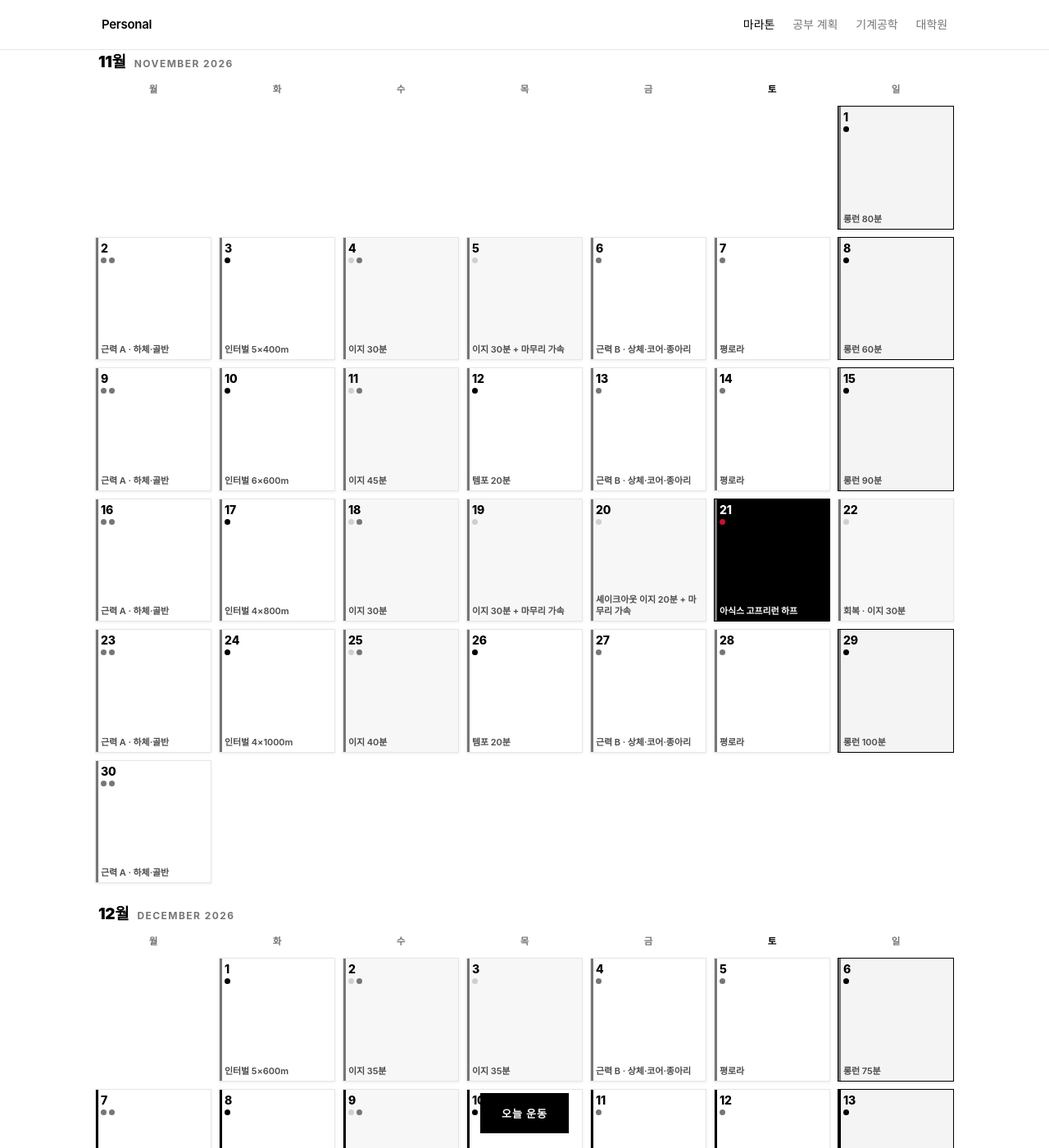
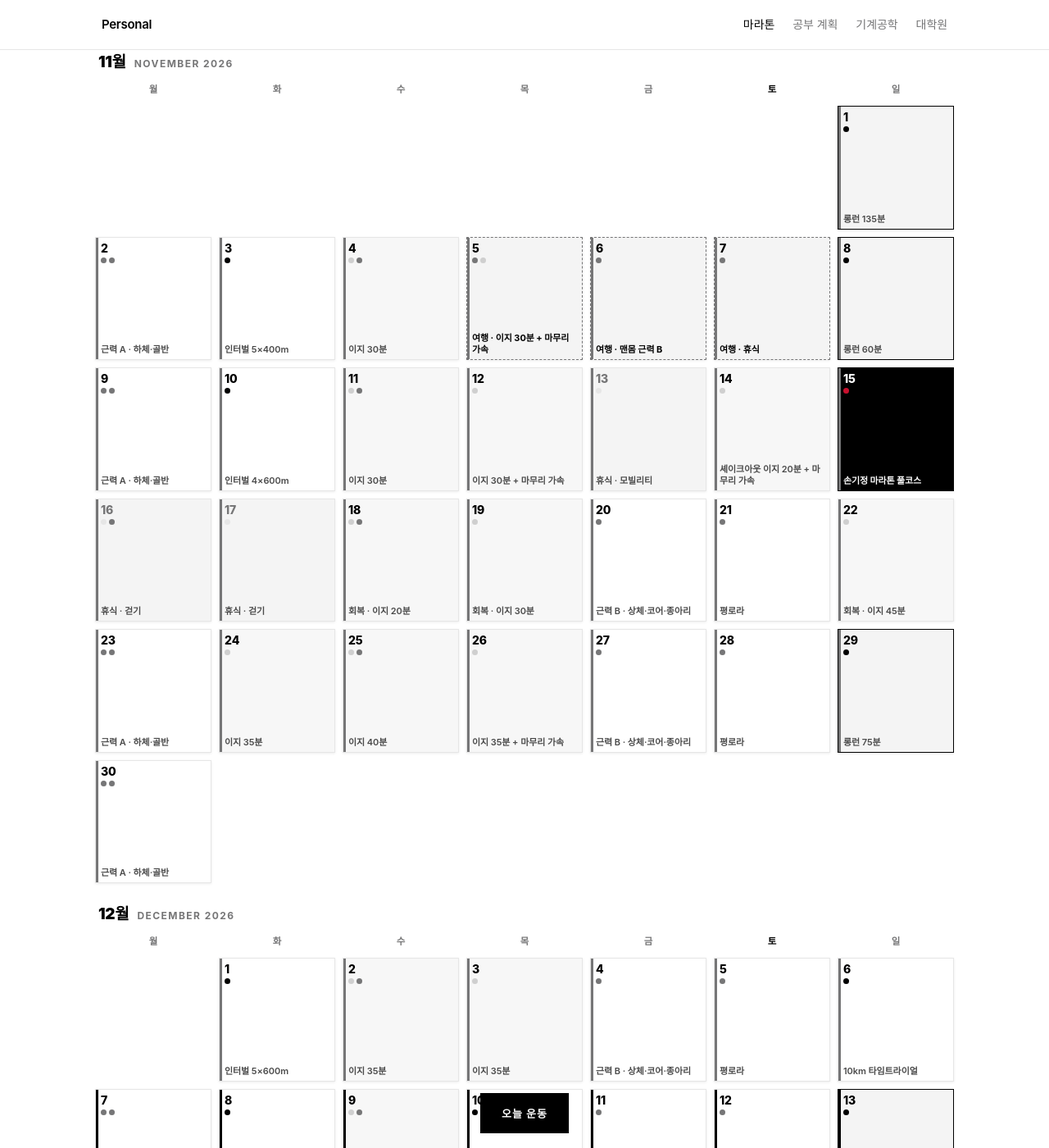
Before and after one commit to charach/legal-docs, a Jekyll site: the page personal/strength.html, which Jekyll copies as it is, in a window 1280 px wide and 1400 px high, scrolled down 1270 px. Shown: the whole window at 82% size. Built offline with Jekyll 4.4.1, drawn with Linux system fonts in a browser that asks for light colours; some web fonts are replaced; part of the change alters nothing that is shown; some of the changed text lies outside the part shown.

Commit message:
Marathon plan: replace 11/21 half with 11/15 Sohn Kee-chung full, add recovery weeks, 12/6 10K re-baseline and 11/5-8 trip week
Co-Authored-By: Claude Sonnet 5.5 <noreply@anthropic.com>

```diff
--- a/personal/strength.html
+++ b/personal/strength.html
@@ -389,7 +389,7 @@
 
   <div id="calendar"></div>
 
-  <p class="foot">날짜를 누르면 그날 운동이 열립니다. 모든 러닝 페이스는 위 <b>페이스 · 궤도</b> 버튼 안의 10km 기준에서 계산됩니다. 예정된 테스트는 없고, 대회를 뛰면 그 기록으로 코드의 기준 상수를 갱신합니다 — 기기마다 값이 달라지지 않게 이 페이지는 아무것도 저장하지 않습니다. 러닝 팝업마다 <b>트레드밀 속도·경사</b> 표가 붙어 있고(경사 1%는 야외 공기저항 보정값), <b>스트레칭 루틴</b>은 매일 같아서 맨 위 버튼에 한 번만 뒀습니다.<br>근력일이 <b>공휴일</b>이면 헬스장 휴무로 집 운동이 그날의 기본 계획이 됩니다.</p>
+  <p class="foot">날짜를 누르면 그날 운동이 열립니다. 모든 러닝 페이스는 위 <b>페이스 · 궤도</b> 버튼 안의 10km 기준에서 계산됩니다. 예정된 측정은 12/6 10km 한 번이고, 그 기록으로 코드의 기준 상수를 갱신합니다 — 기기마다 값이 달라지지 않게 이 페이지는 아무것도 저장하지 않습니다. 러닝 팝업마다 <b>트레드밀 속도·경사</b> 표가 붙어 있고(경사 1%는 야외 공기저항 보정값), <b>스트레칭 루틴</b>은 매일 같아서 맨 위 버튼에 한 번만 뒀습니다.<br>근력일이 <b>공휴일</b>이면 헬스장 휴무로 집 운동이 그날의 기본 계획이 됩니다.</p>
 </div>
 
 <button class="fab" id="fab">오늘 운동</button>
@@ -435,18 +435,44 @@ const TRIP = {
     extra:'<b>코스</b>: 호텔 → 완차이 해안 산책로(평지) 왕복. 대안은 빅토리아 공원 트랙. 어두우면 공원 쪽이 안전. 코스는 현지에서 확인.<br><b>더위</b>: 10월 홍콩은 습하다. 페이스는 표보다 10~20초 느리게, 심박 기준으로 편하게. 물 챙기기.<br>동적 7분 → 달리기 40분 → 정적 10분 = 약 1시간.' },
   '2026-10-18': { title:'귀국 · 저녁 가볍게', msg:'러닝은 하지 않음 (비행 후 다리 붓기). 롱런 50분은 건너뛰고 다음 주에 만회하지 않는다 — 1주차는 기초 단계.',
     am:['낮 · 귀국 이동','운동 없음.'], pm:'집 도착 후 <b>20~30분</b> — 걷기 10분 + 폼롤러 + 모빌리티. 땀 날 정도로 하지 않기.',
-    lines:['걷기 10분 + 폼롤러 + 모빌리티'], pre:'MOB', post:'ROLL', tag:'trip' }
+    lines:['걷기 10분 + 폼롤러 + 모빌리티'], pre:'MOB', post:'ROLL', tag:'trip' },
+  /* 11월 여행 11/5~8 — 헬스장·평로라 없음, 러닝은 가능. 풀코스 10~7일 전이라 빠진 운동을 러닝으로 메우지 않는다 */
+  '2026-11-05': { label:'11월 여행', title:'여행 · 이지 30분 + 마무리 가속', msg:'여행 첫날 아침 러닝. 풀코스 10일 전이라 계획 그대로 30분만 — 늘리지 않는다.',
+    am:['아침 · 여행지',null], pm:null, run:'E30+B', pre:'DYN', post:'STATIC', tag:'trip',
+    extra:'코스는 현지에서 정한다. 페이스는 표 범위 안에서 편하게 — 언덕이 있으면 페이스 대신 호흡 기준. 트레드밀 표는 쓰지 않는다.' },
+  '2026-11-06': { label:'11월 여행', title:'여행 · 맨몸 근력 B', msg:'헬스장이 없어 맨몸으로 한다. 디로드 주라 세트 2. 풀코스 9일 전이니 종아리·코어에 무리하지 않고, 안 맞으면 건너뛰어도 된다.',
+    am:['아침 · 숙소','맨몸 근력 B 6동작 · 세트 2 — 아래 목록'], pm:null, lines:['맨몸 근력 B 6동작 (아래 목록)'], str:'B', pre:'MOB', post:null, tag:'trip' },
+  '2026-11-07': { label:'11월 여행', title:'여행 · 휴식', msg:'평로라를 못 해서 쉰다. 풀코스 8일 전이라 대신 러닝을 넣지 않는다. 많이 걷는 날이면 그걸로 충분.',
+    am:['낮 · 여행','운동 없음. 걷고 난 뒤 종아리 폼롤러 정도.'], pm:null, lines:['운동 없음 · 걷기'], pre:null, post:'ROLL', tag:'trip' }
 };
 
-/* 11/21 아식스 고프리런 하프 — 6주차를 대회 주로 바꾼다. 일요일 롱런 95분은 하프가 대신하므로 만회하지 않는다 */
+/* 11/15 손기정 마라톤 풀코스 — 11/21 아식스 하프를 대체한다 (2026-10-21 결정).
+   10/25·11/1은 롱런을 늘려 쉰 뒤 다리를 확인하고, 5주차가 대회 주, 6~7주차는 회복, 12/6에 10km 기준을 다시 잰다.
+   풀코스는 10km 환산이 부정확해 기록으로 BASE_10K를 갱신하지 않는다 */
 const EVT = {
-  '2026-11-16': { label:'하프 대회 주', msg:'토요일 하프를 위해 이번 주는 줄인다. 근력 A는 세트를 2로 줄여 다리 피로를 남기지 않는다.', lite:true },
-  '2026-11-17': { label:'하프 대회 주', msg:'마지막 질세션. 양을 줄여 속도 감각만 남긴다 (4×800m).', run:'I4x800' },
-  '2026-11-18': { label:'하프 대회 주', msg:'이지 30분으로 줄임. 저녁 수영 레슨은 그대로.', run:'E30' },
-  '2026-11-19': { label:'하프 대회 주', msg:'템포 20분은 빼고 이지 + 마무리 가속으로. 다리를 가볍게 만드는 날.', run:'E30+B' },
-  '2026-11-20': { label:'하프 대회 주', msg:'근력 B는 건너뜀 (종아리·코어 피로 방지). 대회 전날 셰이크아웃 20분 + 일찍 자기.', run:'E20+B', pfx:'셰이크아웃 ' },
-  '2026-11-21': { label:'아식스 고프리런 하프', msg:'계획 외 대회가 아니라 이 계획의 6주차 시험. 결과로 10km 기준(BASE_10K)을 갱신한다.', race:true },
-  '2026-11-22': { label:'하프 다음 날', msg:'롱런 95분은 하프가 대신했다 — 만회하지 않는다. 걷기 + 이지 30분, 아프면 걷기만.', run:'E30', pfx:'회복 · ', plain:true }
+  '2026-10-25': { label:'롱런 확인 · 대회 3주 전', msg:'구례 이후 쉰 다리가 어떤지 보는 날. 이지 100분, 페이스는 올리지 않는다. 다음 날 종아리·햄스트링·무릎에 통증이 남으면 11/1 롱런을 늘리지 않고 풀코스를 다시 상의한다.', long:[100,0] },
+  '2026-11-01': { label:'마지막 긴 롱런', msg:'풀코스 2주 전이 마지막 긴 롱런이다. 135분 이지, 보급은 대회 레시피 그대로. 3시간은 필요 없고 오히려 피로만 남긴다.', long:[135,0] },
+  '2026-11-08': { label:'여행 마지막 날 · 풀코스 1주 전', msg:'이지 60분. 여행 중이라 시간이 있어도 늘리지 않는다 — 풀코스 전에 다리에 남는 피로만 키운다. 트레드밀 표는 쓰지 않아도 된다.', long:[60,0] },
+  '2026-11-09': { label:'마라톤 대회 주', msg:'테이퍼 시작. 근력 A는 세트를 2로 줄여 다리 피로를 남기지 않는다.', lite:true },
+  '2026-11-10': { label:'마라톤 대회 주', msg:'마지막 질세션. 양을 줄여 속도 감각만 남긴다 (4×600m).', run:'I4x600' },
+  '2026-11-11': { label:'마라톤 대회 주', msg:'이지 30분으로 줄임. 저녁 수영 레슨은 그대로.', run:'E30' },
+  '2026-11-12': { label:'마라톤 대회 주', msg:'템포는 빼고 이지 + 마무리 가속으로. 다리를 가볍게 만드는 날.', run:'E30+B' },
+  '2026-11-13': { label:'마라톤 대회 주', msg:'근력 B는 건너뜀 (종아리·코어 피로 방지). 이틀 뒤가 대회이니 일찍 자기.', rest:true, title:'휴식 · 모빌리티', lines:['모빌리티 8분 (아래 목록) · 걷기 20분 · 폼롤러는 하지 않음'] },
+  '2026-11-14': { label:'마라톤 대회 주', msg:'대회 전날 셰이크아웃 20분. 번호표·보급·신발을 챙기고 일찍 자기.', run:'E20+B', pfx:'셰이크아웃 ' },
+  '2026-11-15': { label:'손기정 마라톤 풀코스', msg:'계획 외 대회가 아니라 이 계획의 마지막 실측. 목적은 기록이 아니라 상태 확인과 보급 점검이다. 풀코스 기록으로 10km 기준(BASE_10K)을 갱신하지 않는다 — 12/6에 직접 잰다.', race:true, title:'손기정 마라톤 풀코스', km:42.2,
+    lines:['<b>42.195km</b> · 목표 <b>3:25~3:35</b>, 기준 <b>5:00/km</b> (3:31)',
+           '0~10km 5:05~5:08로 조심스럽게 → 10~30km 5:00 → 30km 이후 몸이 괜찮으면 4:55까지, 아니면 5:05~5:10으로 늦춘다',
+           '하프 통과 1:46 이내가 정상. 1:42보다 빠르면 늦춘다',
+           '관절·힘줄 통증이 오면 기록을 포기하고 걷는다 — 군산이 더 중요하다',
+           '보급은 롱런에서 쓰던 레시피 그대로 20분마다'] },
+  '2026-11-16': { label:'마라톤 다음 날', msg:'달리기와 근력 모두 쉰다. 걷기 20~30분 + 모빌리티. 수영 레슨은 무리되면 건너뛰어도 된다.', rest:true, title:'휴식 · 걷기', lines:['걷기 20~30분 + 모빌리티 · 달리기·근력 없음'] },
+  '2026-11-17': { label:'마라톤 회복', msg:'러닝 없음. 걷기와 폼롤러만.', rest:true, title:'휴식 · 걷기', lines:['걷기 30분 + 폼롤러 · 달리기 없음'] },
+  '2026-11-18': { label:'마라톤 회복', msg:'다리가 괜찮으면 이지 20분, 아프면 걷기만.', run:'E20', pfx:'회복 · ', plain:true },
+  '2026-11-19': { label:'마라톤 회복', msg:'이지 30분. 속도 올리지 않는다.', run:'E30', pfx:'회복 · ', plain:true },
+  '2026-11-20': { label:'마라톤 회복', msg:'근력 B는 세트를 2로 줄인다.', lite:true },
+  '2026-11-22': { label:'마라톤 회복', msg:'롱런 95분은 하지 않는다 — 만회하지 않는다. 이지 45분, 아프면 걷기만.', run:'E45', pfx:'회복 · ', plain:true },
+  '2026-11-23': { label:'마라톤 회복 2주차', msg:'근력 A는 세트를 2로 줄인다. 이번 주까지 질세션은 쉰다.', lite:true },
+  '2026-12-06': { label:'10km 기준 재측정', msg:'풀코스 3주 뒤, 회복이 끝난 이날 10km를 최대 노력으로 잰다. 평지, 야외면 야외로(추우면 트레드밀 경사 1%). 결과를 알려주면 BASE_10K를 이 값으로 갱신한다.', run:'TT' }
 };
 
 const PHASES = [
@@ -464,7 +490,7 @@ const WK = [
   ['I5x400',   30, 'E30+B', [60,0]],
   ['I6x600',   45, 'T20',    [90,0]],
   ['I6x800',   45, 'T20',    [95,0]],
-  ['I4x1000',  40, 'T20',    [100,0]],
+  ['E35',      40, 'E35+B', [75,0]],     // 7주차: 마라톤 회복 2주차 — 질세션 쉼
   ['I5x600',   35, 'E35',    [75,0]],
   ['I5x1000',  50, 'T25',    [110,15]],
   ['I6x1000',  50, 'T2x15',  [120,20]],
@@ -674,13 +700,13 @@ function day(s){
   if (V) {
     lite = !!V.lite;
     if (V.race) {
-      const hm = BASE_10K * Math.pow(21.0975/10, 1.06), hp = hm/21.0975;
-      title = '아식스 고프리런 하프'; kind = 'race'; tags = ['race']; s4 = []; fix = null; tm = []; tmNote = null; km = 21.1;
-      lines = ['<b>21.1km</b> · 지금 10km 기준 예상 <b>'+hms(hm)+'</b> (약 '+pace(hp)+'/km)',
-               '첫 5km는 예상 페이스보다 5~8초 느리게 → 10km 이후 일정하게 → 15km 넘어 여유 있으면 올리기. 서브3 마라톤 연습이니 앞에서 쓰지 않는다',
-               '마라톤 보급 레시피를 시험하는 날 — 롱런에서 쓰는 것 그대로'];
+      title = V.title; kind = 'race'; tags = ['race']; s4 = []; fix = null; tm = []; tmNote = null; km = V.km; lines = V.lines;
+    } else if (V.rest) {
+      title = V.title; kind = 'rest'; tags = ['rest']; s4 = []; fix = null; tm = []; tmNote = null; km = 0; lines = V.lines;
+    } else if (V.long) {
+      const r = longRun(V.long); title = r.t; lines = r.l; km = r.km; tm = r.tm; tmNote = r.tmNote; kind = 'long'; tags = ['long']; s4 = []; fix = null;
     } else if (V.run) {
-      const r = expand(V.run); kind = V.plain ? 'easy' : (r.q ? 'q' : 'easy'); tags = [r.q ? 'run' : 'easy']; s4 = []; fix = null;
+      const r = expand(V.run); const hard = r.q || r.tt; kind = V.plain ? 'easy' : (hard ? 'q' : 'easy'); tags = [hard ? 'run' : 'easy']; s4 = []; fix = null;
       title = (V.pfx || '') + r.t; lines = r.l; km = r.km; tm = r.tm || []; tmNote = r.tmNote || null;
     }
   }
@@ -693,7 +719,7 @@ function day(s){
   const T = TRIP[s];
   if (T) {
     title = T.title; lines = T.lines; km = 0; tm = []; tmNote = null; kind = 'rest'; tags = [T.tag]; fix = null;
-    s4 = [];
+    s4 = T.str ? STR[T.str][ph.id].map(x => [x[0], x[1]]) : [];
     if (T.run) { const r = expand(T.run); kind = 'easy'; tags = [T.tag, 'easy']; lines = r.l.concat([T.extra]); km = r.km; }
     pre  = T.pre === 'MOB' ? { t:'모빌리티', min:8, must:3, list:MOB, rule:RULE.mob } : T.pre === 'DYN' ? { t:'러닝 전 · 동적', min:7, must:3, list:DYN, rule:RULE.dynRun } : null;
     post = T.post === 'STATIC' ? { t:'러닝 후 · 정적', min:10, must:3, list:STATIC, rule:RULE.statRun } : T.post === 'ROLL' ? { t:'폼롤러', min:4, must:2, list:ROLL, rule:RULE.long } : null;
@@ -731,7 +757,7 @@ function renderPanel(){
   h += '<div class="row big">이 페이스로 완주하면 <b>'+hms(z.M*42.195)+'</b>'+(z.M*42.195 <= 10800 ? ' · 서브3' : ' · 서브3까지 '+pace(z.M - 10800/42.195)+'/km')+'</div>';
   h += '<table><tr><th>서브3 궤도</th>'+CHECK.map(w => '<th>'+wkDate(w)+' · W'+w+'</th>').join('')+'</tr>'+
        '<tr><td>10km</td>'+CHECK.map(w => '<td><b>'+pace(tr[w])+'</b></td>').join('')+'</tr></table>';
-  h += '<div class="hint">예정된 테스트는 없다. 한 달에 한 번쯤 대회를 뛰고, 그 <b>10km 환산 기록</b>으로 기준 상수를 갱신하면 모든 세션 페이스와 궤도가 다시 계산된다 — 대회를 넣는 주는 일정을 같이 바꾼다 (11/21 하프 주는 이미 반영됨). 기기마다 값이 달라지지 않게 이 페이지는 아무것도 저장하지 않는다. 궤도는 지금 기준에서 W19 <b>39:00</b>까지 직선.</div>';
+  h += '<div class="hint">예정된 측정은 12/6 10km 한 번뿐이다. 그 <b>10km 기록</b>으로 기준 상수를 갱신하면 모든 세션 페이스와 궤도가 다시 계산된다 — 겨울엔 대회를 뛰지 않고, 11/15 마라톤은 10km 환산이 부정확해 기준을 바꾸지 않는다 (마라톤 주는 이미 반영됨). 기기마다 값이 달라지지 않게 이 페이지는 아무것도 저장하지 않는다. 궤도는 지금 기준에서 W19 <b>39:00</b>까지 직선.</div>';
   document.getElementById('panel').innerHTML = h;
 }
 renderPanel();
@@ -785,7 +811,7 @@ function homeRows(d){
   return d.s4.map(x => {
     const same = EX[x[0]][0] === EX[x[0]][1];
     const rx = (d.deload || d.lite) ? two(ALT_RX[x[0]] || x[1]) : (ALT_RX[x[0]] || x[1]);
-    return '<li>'+xn(EX[x[0]][1])+' '+(same ? x[1] : rx)+'<span class="h">'+(same ? '그대로' : '대신 · '+EX[x[0]][0])+'</span></li>';
+    return '<li>'+xn(EX[x[0]][1])+' '+(same ? ((d.deload || d.lite) ? two(x[1]) : x[1]) : rx)+'<span class="h">'+(same ? '그대로' : '대신 · '+EX[x[0]][0])+'</span></li>';
   });
 }
 function openModal(ds){
@@ -797,7 +823,7 @@ function openModal(ds){
   h += '<div class="m-goal">이번 주 러닝 약 <b>'+weekKm(d.week)+'km</b> · 10km 기준 '+pace(currentTT())+'</div>';
 
   if (d.evt) h += '<div class="m-vac"><b>'+d.evt.label+'</b><br>'+d.evt.msg+'</div>';
-  if (d.trip) h += '<div class="m-vac"><b>홍콩 여행</b><br>'+d.trip.msg+'</div>';
+  if (d.trip) h += '<div class="m-vac"><b>'+(d.trip.label||'홍콩 여행')+'</b><br>'+d.trip.msg+'</div>';
   if (d.hol) h += '<div class="m-vac"><b>'+d.hol+' · 헬스장 휴무</b><br>'+(d.closed ? '아래 맨몸 목록이 오늘의 계획.' : '야외라 계획 그대로.')+(d.pm ? '<br>저녁 수영 레슨도 쉽니다.' : '')+'</div>';
 
   const amLabel = d.trip ? d.trip.am[0] : d.closed ? '오전 · 집' : (d.kind==='str' ? '아침 · 헬스장' : d.kind==='bike' ? '오전' : d.kind==='race' ? '대회' : '아침');
```
